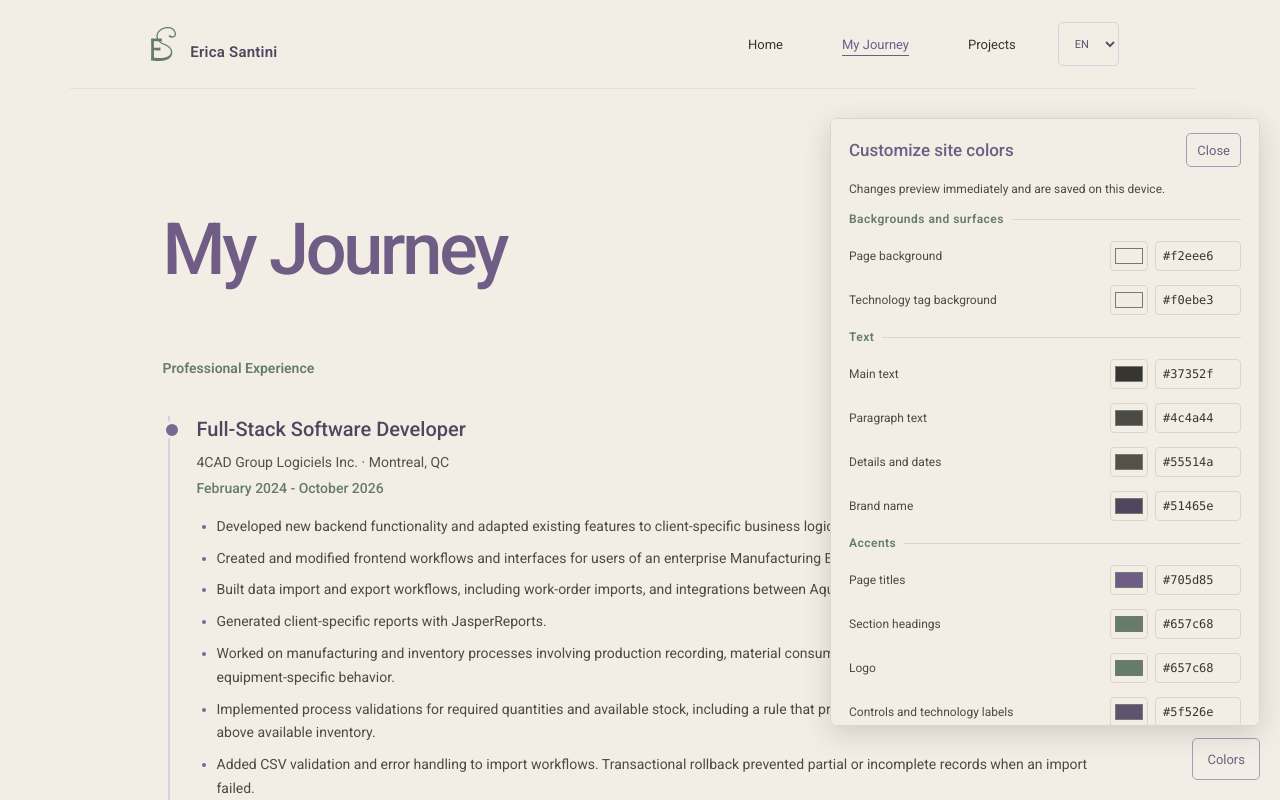
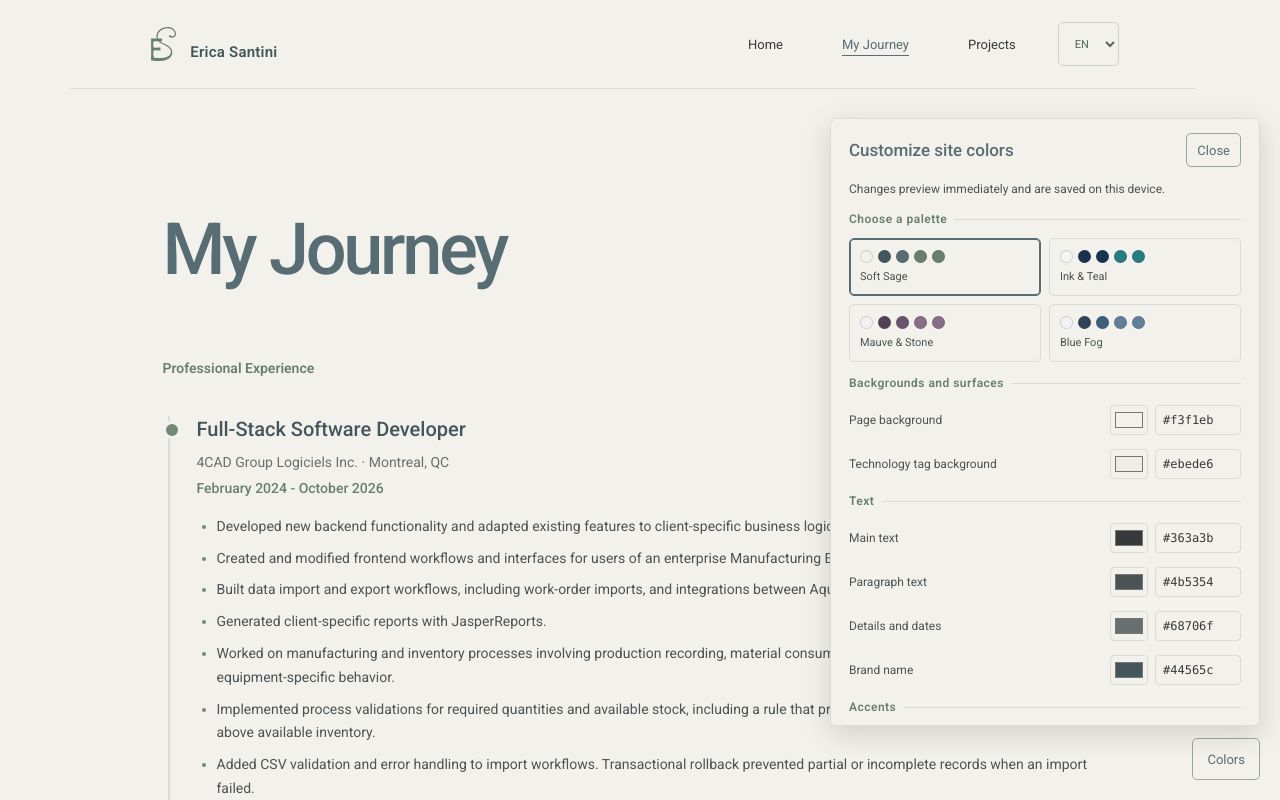
Before and after one commit to Kikasantini/erica-portfolio, a React (Vite) app: page /en/journey in a window 1280 px wide. Both pictures are taken after a click on the button "Colors". Shown: the top 800 px of the page. Built offline with nearby package versions, Linux system fonts and the light colour scheme.

Commit message:
Smooth logo curves and add color palette presets

```diff
--- a/src/components/ColorCustomizer.tsx
+++ b/src/components/ColorCustomizer.tsx
@@ -1,29 +1,105 @@
 import { useEffect, useState } from 'react'
 import { useTranslation } from 'react-i18next'
 
-const DEFAULT_COLORS = {
-  "pageBackground": "#f2eee6",
-  "mainText": "#37352f",
-  "paragraphText": "#4c4a44",
-  "metaText": "#55514a",
-  "brandName": "#51465e",
-  "headings": "#705d85",
-  "sectionTitles": "#657c68",
-  "logo": "#657c68",
-  "controlText": "#5f526e",
-  "timelineMarkers": "#796895",
-  "headerDivider": "#e7e0d4",
-  "navigationHover": "#e8e7df",
-  "languageSelectorBorder": "#d9d0df",
-  "outlineButtonsBorder": "#a99ab6",
-  "timelineLine": "#d8cfe0",
-  "technologyTagsBorder": "#ddd5c7",
-  "technologyTagsBackground": "#f0ebe3",
+const PALETTE_PRESETS = {
+  softSage: {
+    "pageBackground": "#f3f1eb",
+    "mainText": "#363a3b",
+    "paragraphText": "#4b5354",
+    "metaText": "#68706f",
+    "brandName": "#44565c",
+    "headings": "#576d73",
+    "sectionTitles": "#687f6f",
+    "logo": "#687f6f",
+    "controlText": "#53685a",
+    "timelineMarkers": "#728b76",
+    "headerDivider": "#dadfd8",
+    "navigationHover": "#e7eae3",
+    "languageSelectorBorder": "#cbd4ca",
+    "outlineButtonsBorder": "#98a991",
+    "timelineLine": "#d8ded5",
+    "technologyTagsBorder": "#dadbd2",
+    "technologyTagsBackground": "#ebede6",
     "textOnAccent": "#ffffff"
+  },
+  inkTeal: {
+    "pageBackground": "#f2f6f5",
+    "mainText": "#24343a",
+    "paragraphText": "#435258",
+    "metaText": "#667477",
+    "brandName": "#16324f",
+    "headings": "#16324f",
+    "sectionTitles": "#257c83",
+    "logo": "#257c83",
+    "controlText": "#1e6971",
+    "timelineMarkers": "#257c83",
+    "headerDivider": "#dbe4e3",
+    "navigationHover": "#e2eeed",
+    "languageSelectorBorder": "#c5d6d6",
+    "outlineButtonsBorder": "#6e9fa1",
+    "timelineLine": "#d0e0df",
+    "technologyTagsBorder": "#ccdddd",
+    "technologyTagsBackground": "#e8f1f0",
+    "textOnAccent": "#ffffff"
+  },
+  mauveStone: {
+    "pageBackground": "#f4f0f3",
+    "mainText": "#3b353d",
+    "paragraphText": "#514b54",
+    "metaText": "#726973",
+    "brandName": "#544055",
+    "headings": "#6a536e",
+    "sectionTitles": "#876f87",
+    "logo": "#876f87",
+    "controlText": "#68576d",
+    "timelineMarkers": "#907795",
+    "headerDivider": "#e0d8e0",
+    "navigationHover": "#eee8ee",
+    "languageSelectorBorder": "#d8cad7",
+    "outlineButtonsBorder": "#b49eb3",
+    "timelineLine": "#e1d7e2",
+    "technologyTagsBorder": "#e4dbe4",
+    "technologyTagsBackground": "#f0eaf0",
+    "textOnAccent": "#ffffff"
+  },
+  blueFog: {
+    "pageBackground": "#f0f4f7",
+    "mainText": "#303b47",
+    "paragraphText": "#495660",
+    "metaText": "#697783",
+    "brandName": "#2f4358",
+    "headings": "#3d5d7a",
+    "sectionTitles": "#627f99",
+    "logo": "#627f99",
+    "controlText": "#50677d",
+    "timelineMarkers": "#67849f",
+    "headerDivider": "#d9e1e9",
+    "navigationHover": "#e6ecf2",
+    "languageSelectorBorder": "#c9d5e0",
+    "outlineButtonsBorder": "#9cafc0",
+    "timelineLine": "#d5dfe8",
+    "technologyTagsBorder": "#d4dee7",
+    "technologyTagsBackground": "#e9eff4",
+    "textOnAccent": "#ffffff"
+  }
 } as const
 
+const DEFAULT_PALETTE_ID = 'softSage' as const
+const DEFAULT_COLORS = PALETTE_PRESETS[DEFAULT_PALETTE_ID]
+
+type PaletteId = keyof typeof PALETTE_PRESETS
 type ColorKey = keyof typeof DEFAULT_COLORS
 type ColorPalette = Record<ColorKey, string>
+type SavedPalettes = Record<PaletteId, ColorPalette>
+type PaletteStorage = { activePaletteId: PaletteId; palettes: SavedPalettes }
+
+const PALETTE_SWATCH_KEYS: ColorKey[] = [
+  'pageBackground',
+  'brandName',
+  'headings',
+  'sectionTitles',
+  'logo',
+]
 
 const CSS_VARIABLES: Record<ColorKey, string> = {
   "pageBackground": "--page-background",
@@ -90,32 +166,74 @@ const COLOR_GROUPS = [
 const STORAGE_KEY = 'erica-portfolio-color-palette-v1'
 const HEX_COLOR = /^#[0-9a-f]{6}$/i
 
-function readSavedColors(): ColorPalette {
-  const colors: ColorPalette = { ...DEFAULT_COLORS }
+function createDefaultPalettes(): SavedPalettes {
+  return {
+    softSage: { ...PALETTE_PRESETS.softSage },
+    inkTeal: { ...PALETTE_PRESETS.inkTeal },
+    mauveStone: { ...PALETTE_PRESETS.mauveStone },
+    blueFog: { ...PALETTE_PRESETS.blueFog },
+  }
+}
+
+function isPaletteId(value: unknown): value is PaletteId {
+  return typeof value === 'string' &&
+    Object.prototype.hasOwnProperty.call(PALETTE_PRESETS, value)
+}
+
+function mergeSavedColors(target: ColorPalette, saved: unknown) {
+  if (!saved || typeof saved !== 'object') return
+
+  const values = saved as Partial<ColorPalette>
+  for (const key of Object.keys(DEFAULT_COLORS) as ColorKey[]) {
+    const value = values[key]
+    if (typeof value === 'string' && HEX_COLOR.test(value)) {
+      target[key] = value
+    }
+  }
+}
+
+function readSavedPaletteData(): PaletteStorage {
+  const palettes = createDefaultPalettes()
+  let activePaletteId: PaletteId = DEFAULT_PALETTE_ID
 
   try {
     const saved = JSON.parse(
       window.localStorage.getItem(STORAGE_KEY) ?? '{}',
-    ) as Partial<ColorPalette>
+    ) as {
+      activePaletteId?: unknown
+      palettes?: Partial<Record<PaletteId, Partial<ColorPalette>>>
+    } & Partial<ColorPalette>
 
-    for (const key of Object.keys(DEFAULT_COLORS) as ColorKey[]) {
-      const value = saved[key]
-      if (typeof value === 'string' && HEX_COLOR.test(value)) {
-        colors[key] = value
+    if (isPaletteId(saved.activePaletteId)) {
+      activePaletteId = saved.activePaletteId
     }
+
+    if (saved.palettes && typeof saved.palettes === 'object') {
+      for (const id of Object.keys(PALETTE_PRESETS) as PaletteId[]) {
+        mergeSavedColors(palettes[id], saved.palettes[id])
+      }
+    } else {
+      // Migrate the previous single-palette format into Soft Sage.
+      mergeSavedColors(palettes[DEFAULT_PALETTE_ID], saved)
     }
   } catch {
-    return colors
+    // Keep the preset palettes when browser storage is unavailable.
   }
 
-  return colors
+  return { activePaletteId, palettes }
 }
 
 export default function ColorCustomizer() {
   const { t } = useTranslation('common')
   const [isOpen, setIsOpen] = useState(false)
-  const [colors, setColors] = useState<ColorPalette>(readSavedColors)
+  const [initialPaletteData] = useState(readSavedPaletteData)
+  const [activePaletteId, setActivePaletteId] = useState(
+    initialPaletteData.activePaletteId,
+  )
+  const [palettes, setPalettes] = useState(initialPaletteData.palettes)
   const [drafts, setDrafts] = useState<Partial<Record<ColorKey, string>>>({})
+  const [copyStatus, setCopyStatus] = useState<'copied' | 'failed' | ''>('')
+  const colors = palettes[activePaletteId]
 
   useEffect(() => {
     for (const key of Object.keys(CSS_VARIABLES) as ColorKey[]) {
@@ -123,21 +241,35 @@ export default function ColorCustomizer() {
     }
 
     try {
-      window.localStorage.setItem(STORAGE_KEY, JSON.stringify(colors))
+      window.localStorage.setItem(
+        STORAGE_KEY,
+        JSON.stringify({ activePaletteId, palettes }),
+      )
     } catch {
       // The live preview still works when browser storage is unavailable.
     }
-  }, [colors])
+  }, [activePaletteId, colors, palettes])
+
+  function selectPalette(id: PaletteId) {
+    setActivePaletteId(id)
+    setDrafts({})
+  }
 
   function updateColor(key: ColorKey, value: string) {
-    setColors((current) => ({ ...current, [key]: value }))
+    setPalettes((current) => ({
+      ...current,
+      [activePaletteId]: { ...current[activePaletteId], [key]: value },
+    }))
     setDrafts((current) => ({ ...current, [key]: value }))
   }
 
   function updateHexDraft(key: ColorKey, value: string) {
     setDrafts((current) => ({ ...current, [key]: value }))
     if (HEX_COLOR.test(value)) {
-      setColors((current) => ({ ...current, [key]: value }))
+      setPalettes((current) => ({
+        ...current,
+        [activePaletteId]: { ...current[activePaletteId], [key]: value },
+      }))
     }
   }
 
@@ -149,8 +281,20 @@ export default function ColorCustomizer() {
     })
   }
 
+  async function copyColors() {
+    try {
+      await navigator.clipboard.writeText(JSON.stringify(colors, null, 2))
+      setCopyStatus('copied')
+    } catch {
+      setCopyStatus('failed')
+    }
+  }
+
   function resetColors() {
-    setColors({ ...DEFAULT_COLORS })
+    setPalettes((current) => ({
+      ...current,
+      [activePaletteId]: { ...PALETTE_PRESETS[activePaletteId] },
+    }))
     setDrafts({})
   }
 
@@ -186,6 +330,37 @@ export default function ColorCustomizer() {
         <p className="color-customizer__description">
           {t('colorEditor.description')}
         </p>
+
+        <fieldset className="color-customizer__palette-section">
+          <legend>{t('colorEditor.palettesTitle')}</legend>
+          <div className="color-customizer__palette-grid">
+            {(Object.keys(PALETTE_PRESETS) as PaletteId[]).map((id) => {
+              const name = t('colorEditor.palettes.' + id)
+
+              return (
+                <button
+                  className="color-customizer__palette-button"
+                  type="button"
+                  key={id}
+                  aria-label={t('colorEditor.selectPalette', { palette: name })}
+                  aria-pressed={activePaletteId === id}
+                  onClick={() => selectPalette(id)}
+                >
+                  <span className="color-customizer__palette-swatches" aria-hidden="true">
+                    {PALETTE_SWATCH_KEYS.map((key) => (
+                      <span
+                        className="color-customizer__palette-swatch"
+                        key={key}
+                        style={{ backgroundColor: PALETTE_PRESETS[id][key] }}
+                      />
+                    ))}
+                  </span>
+                  <span>{name}</span>
+                </button>
+              )
+            })}
+          </div>
+        </fieldset>
 
         <div className="color-customizer__groups">
           {COLOR_GROUPS.map((group) => (
@@ -239,6 +414,18 @@ export default function ColorCustomizer() {
           ))}
         </div>
 
+        <div className="color-customizer__actions">
+          <button
+            className="color-customizer__copy"
+            type="button"
+            onClick={copyColors}
+          >
+            {copyStatus === 'copied'
+              ? t('colorEditor.copied')
+              : copyStatus === 'failed'
+                ? t('colorEditor.copyFailed')
+                : t('colorEditor.copy')}
+          </button>
           <button
             className="color-customizer__reset"
             type="button"
@@ -246,6 +433,14 @@ export default function ColorCustomizer() {
           >
             {t('colorEditor.reset')}
           </button>
+        </div>
+        <span className="visually-hidden" aria-live="polite">
+          {copyStatus === 'copied'
+            ? t('colorEditor.copied')
+            : copyStatus === 'failed'
+              ? t('colorEditor.copyFailed')
+              : ''}
+        </span>
       </section>
     </aside>
   )
--- a/src/index.css
+++ b/src/index.css
@@ -587,6 +587,7 @@ p {
 
 .color-customizer__toggle,
 .color-customizer__close,
+.color-customizer__copy,
 .color-customizer__reset {
   min-height: 42px;
   padding: 9px 14px;
@@ -605,6 +606,7 @@ p {
 
 .color-customizer__toggle:hover,
 .color-customizer__close:hover,
+.color-customizer__copy:hover,
 .color-customizer__reset:hover {
   border-color: var(--heading-color);
   color: var(--text-on-accent-color);
@@ -613,6 +615,8 @@ p {
 
 .color-customizer__toggle:focus-visible,
 .color-customizer__close:focus-visible,
+.color-customizer__palette-button:focus-visible,
+.color-customizer__copy:focus-visible,
 .color-customizer__reset:focus-visible,
 .color-customizer__swatch:focus-visible,
 .color-customizer__hex:focus-visible {
@@ -639,6 +643,74 @@ p {
 .color-customizer__panel[hidden] {
   display: none;
 }
+
+.color-customizer__palette-section {
+  min-width: 0;
+  margin: 0 0 14px;
+  padding: 10px 0 0;
+  border: 0;
+  border-top: 1px solid var(--technology-tag-border-color);
+}
+
+.color-customizer__palette-section legend {
+  padding: 0 8px 0 0;
+  color: var(--section-title-color);
+  font-size: 12px;
+  font-weight: 600;
+  letter-spacing: 0.04em;
+}
+
+.color-customizer__palette-grid {
+  display: grid;
+  grid-template-columns: repeat(2, minmax(0, 1fr));
+  gap: 8px;
+  padding-top: 2px;
+}
+
+.color-customizer__palette-button {
+  display: flex;
+  min-width: 0;
+  min-height: 58px;
+  flex-direction: column;
+  align-items: flex-start;
+  justify-content: center;
+  gap: 7px;
+  padding: 8px 10px;
+  border: 1px solid var(--technology-tag-border-color);
+  border-radius: 5px;
+  color: var(--paragraph-text);
+  background: var(--page-background);
+  font: inherit;
+  font-size: 11px;
+  line-height: 1.3;
+  text-align: left;
+  cursor: pointer;
+  transition:
+    border-color 160ms ease,
+    background-color 160ms ease;
+}
+
+.color-customizer__palette-button[aria-pressed='true'] {
+  border-color: var(--heading-color);
+  box-shadow: inset 0 0 0 1px var(--heading-color);
+}
+
+.color-customizer__palette-button:hover {
+  background: var(--navigation-hover-color);
+}
+
+.color-customizer__palette-swatches {
+  display: flex;
+  gap: 5px;
+}
+
+.color-customizer__palette-swatch {
+  width: 13px;
+  height: 13px;
+  border: 1px solid color-mix(in srgb, var(--main-text) 20%, transparent);
+  border-radius: 50%;
+}
+
 
 .color-customizer__header {
   position: sticky;
@@ -743,9 +815,15 @@ p {
   font-size: 12px;
 }
 
+.color-customizer__actions {
+  display: grid;
+  gap: 8px;
+  margin-top: 14px;
+}
+
+.color-customizer__copy,
 .color-customizer__reset {
   width: 100%;
-  margin-top: 14px;
 }
 
 @media (max-width: 620px) {
@@ -778,6 +856,8 @@ p {
   .journey-section__chevron,
   .color-customizer__toggle,
   .color-customizer__close,
+  .color-customizer__palette-button,
+  .color-customizer__copy,
   .color-customizer__reset {
     transition: none;
   }
--- a/src/locales/en/common.json
+++ b/src/locales/en/common.json
@@ -11,7 +11,7 @@
     "open": "Colors",
     "close": "Close",
     "description": "Changes preview immediately and are saved on this device.",
-    "reset": "Reset to original colors",
+    "reset": "Reset this palette",
     "groups": {
       "surfaces": "Backgrounds and surfaces",
       "text": "Text",
@@ -39,6 +39,17 @@
       "controlText": "Controls and technology labels"
     },
     "pickerLabel": "Choose {color} color",
-    "hexLabel": "Hex value for {color}"
+    "hexLabel": "Hex value for {color}",
+    "copy": "Copy selected colors",
+    "copied": "Colors copied",
+    "copyFailed": "Could not copy colors",
+    "palettesTitle": "Choose a palette",
+    "selectPalette": "Select the {palette} palette",
+    "palettes": {
+      "softSage": "Soft Sage",
+      "inkTeal": "Ink & Teal",
+      "mauveStone": "Mauve & Stone",
+      "blueFog": "Blue Fog"
+    }
   }
 }
--- a/src/locales/fr/common.json
+++ b/src/locales/fr/common.json
@@ -11,7 +11,7 @@
     "open": "Couleurs",
     "close": "Fermer",
     "description": "Les changements s’affichent immédiatement et sont enregistrés sur cet appareil.",
-    "reset": "Rétablir les couleurs d’origine",
+    "reset": "Rétablir cette palette",
     "groups": {
       "surfaces": "Arrière-plans et surfaces",
       "text": "Texte",
@@ -39,6 +39,17 @@
       "controlText": "Texte des contrôles et des étiquettes"
     },
     "pickerLabel": "Choisir la couleur pour {color}",
-    "hexLabel": "Valeur hexadécimale pour {color}"
+    "hexLabel": "Valeur hexadécimale pour {color}",
+    "copy": "Copier les couleurs sélectionnées",
+    "copied": "Couleurs copiées",
+    "copyFailed": "Impossible de copier les couleurs",
+    "palettesTitle": "Choisir une palette",
+    "selectPalette": "Sélectionner la palette {palette}",
+    "palettes": {
+      "softSage": "Sauge douce",
+      "inkTeal": "Encre et bleu sarcelle",
+      "mauveStone": "Mauve et pierre",
+      "blueFog": "Brume bleue"
+    }
   }
 }
--- a/src/locales/pt/common.json
+++ b/src/locales/pt/common.json
@@ -11,7 +11,7 @@
     "open": "Cores",
     "close": "Fechar",
     "description": "As alterações aparecem na hora e ficam salvas neste dispositivo.",
-    "reset": "Restaurar cores originais",
+    "reset": "Restaurar esta paleta",
     "groups": {
       "surfaces": "Fundos e superfícies",
       "text": "Textos",
@@ -39,6 +39,17 @@
       "controlText": "Texto dos controles e das etiquetas"
     },
     "pickerLabel": "Escolher cor de {color}",
-    "hexLabel": "Valor hexadecimal de {color}"
+    "hexLabel": "Valor hexadecimal de {color}",
+    "copy": "Copiar cores selecionadas",
+    "copied": "Cores copiadas",
+    "copyFailed": "Não foi possível copiar as cores",
+    "palettesTitle": "Escolha uma paleta",
+    "selectPalette": "Selecionar a paleta {palette}",
+    "palettes": {
+      "softSage": "Sálvia suave",
+      "inkTeal": "Marinho e azul-petróleo",
+      "mauveStone": "Malva e pedra",
+      "blueFog": "Névoa azul"
+    }
   }
 }
```
Also changed, not shown: public/erica-logo.svg. Lines whose indentation alone changed are shown as unchanged.
